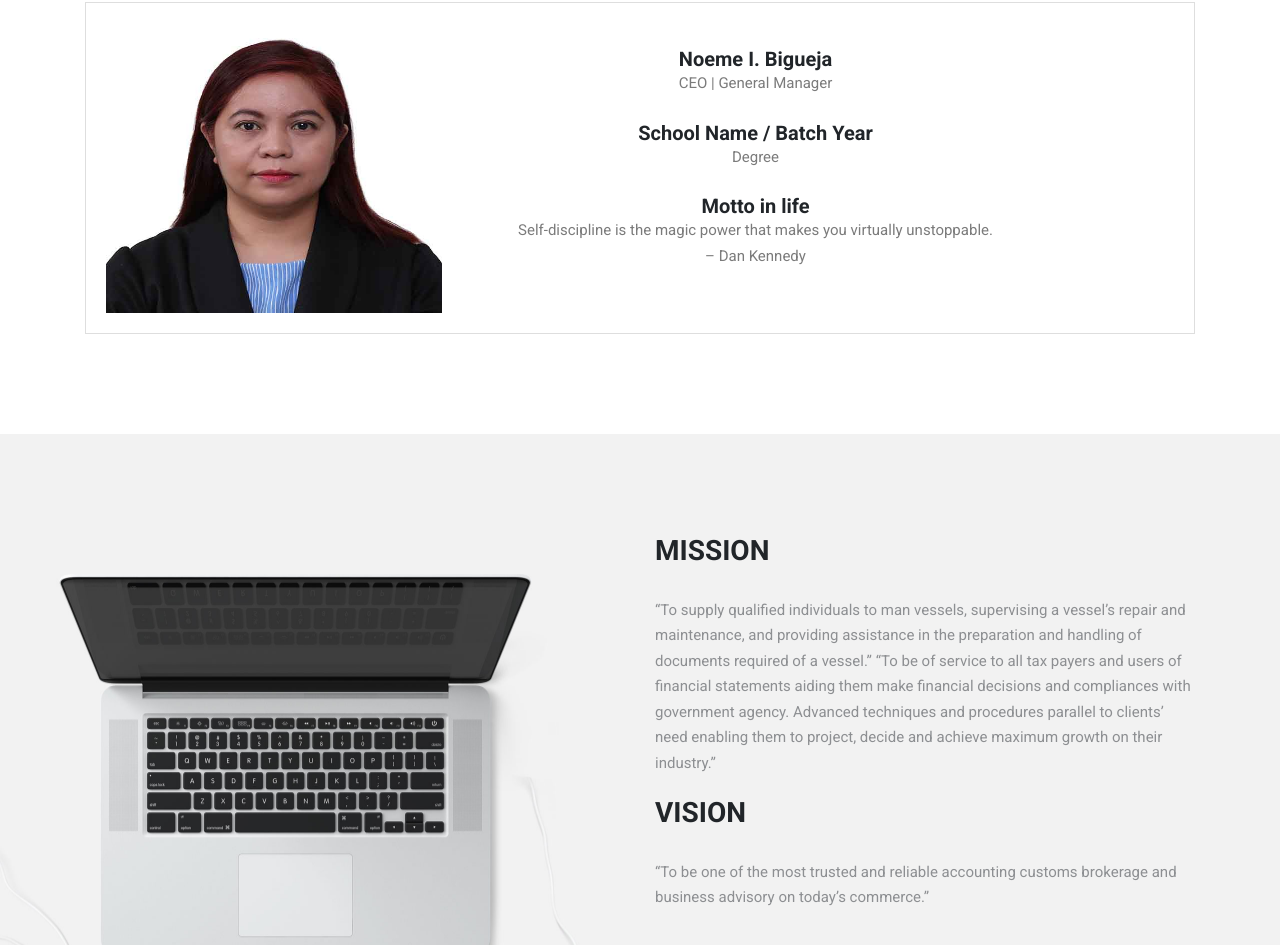
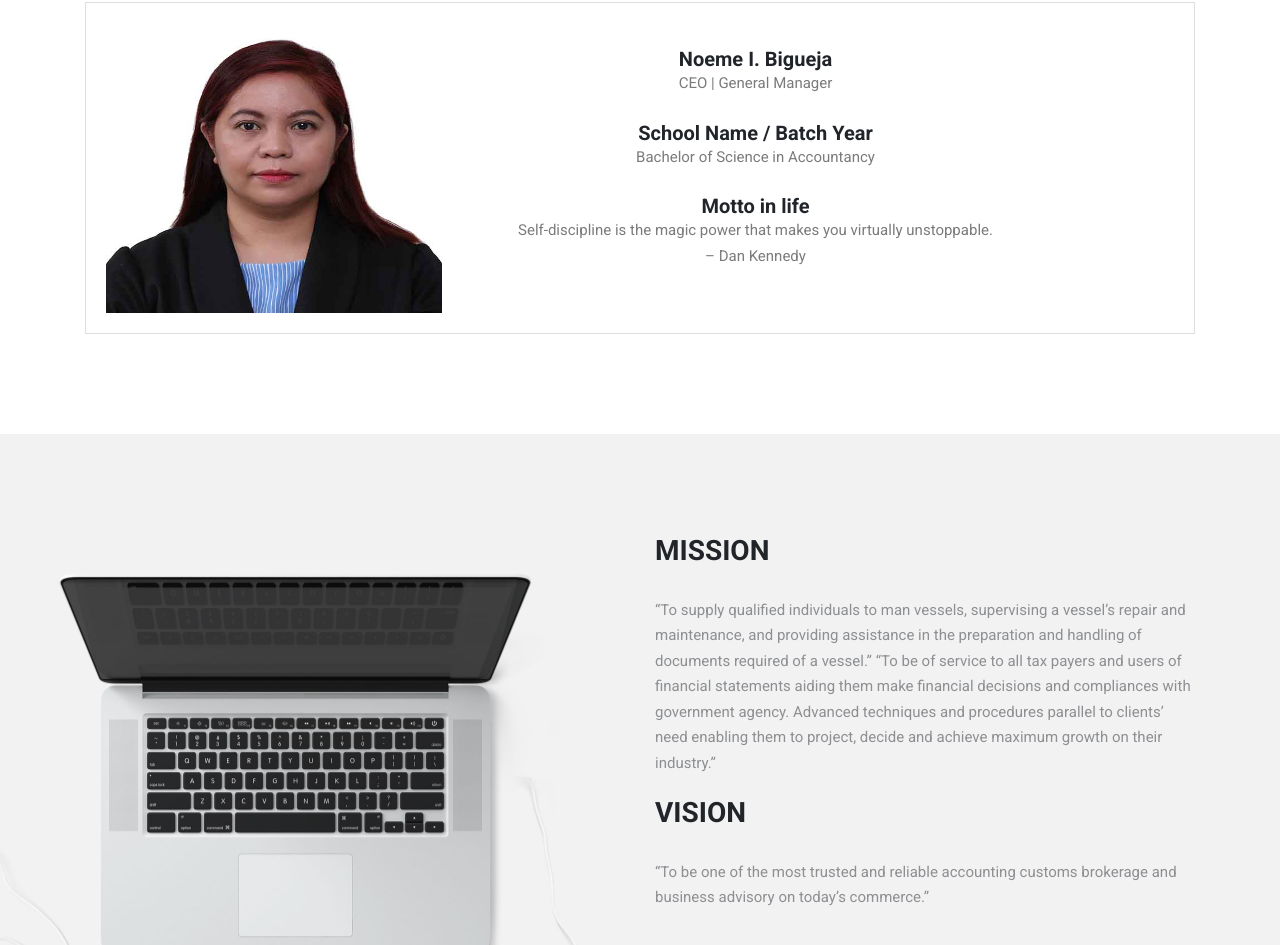
Before and after one commit to echodunchie/aplus, a website: page about.html in a window 1280 px wide. Shown: the part 841-1786 px from the top of the page. Drawn offline with Linux system fonts and the light colour scheme; some packages are replaced by stand-ins of ours; files whose address does not match are found by name; a web font is replaced by a local one.

Commit message:
update degree

```diff
--- a/about.html
+++ b/about.html
@@ -147,7 +147,7 @@
 										<p>CEO | General Manager</p>
 									</h3>
 									<h3 class="mb-4 mt-4"> <b>School Name / Batch Year</b> <br>
-										<p>Degree</p>
+										<p>Bachelor of Science in Accountancy</p>
 									</h3>
 									<h3 class="mb-4 mt-4"> <b>Motto in life</b> <br>
 										<p>Self-discipline is the magic power that makes you virtually unstoppable. <br> – Dan Kennedy</p>
@@ -172,7 +172,7 @@
 										<p>Admin Manager</p>
 									</h3>
 									<h3 class="mb-4 mt-4"> <b>School Name / Batch Year</b> <br>
-										<p>Degree</p>
+										<p>Business - Business Administration</p>
 									</h3>
 									<h3 class="mb-4 mt-4"> <b>Motto in life</b> <br>
 										<p>When you are dissatisfied and would like to go back to youth, think of Algebra. <br> — Will Rogers.</p>
@@ -197,7 +197,7 @@
 										<p>Admin Manager</p>
 									</h3>
 									<h3 class="mb-4 mt-4"> <b>School Name / Batch Year</b> <br>
-										<p>Degree</p>
+										<p>Economics - Industrial Organization</p>
 									</h3>
 									<h3 class="mb-4 mt-4"> <b>Motto in life</b> <br>
 										<p>To get a loan, you first have to prove you don’t need it.</p>
@@ -222,7 +222,7 @@
 										<p>Documentation</p>
 									</h3>
 									<h3 class="mb-4 mt-4"> <b>School Name / Batch Year</b> <br>
-										<p>Degree</p>
+										<p>Economics - Industrial Organization</p>
 									</h3>
 									<h3 class="mb-4 mt-4"> <b>Motto in life</b> <br>
 										<p>When nothing goes right… go left.</p>
```
